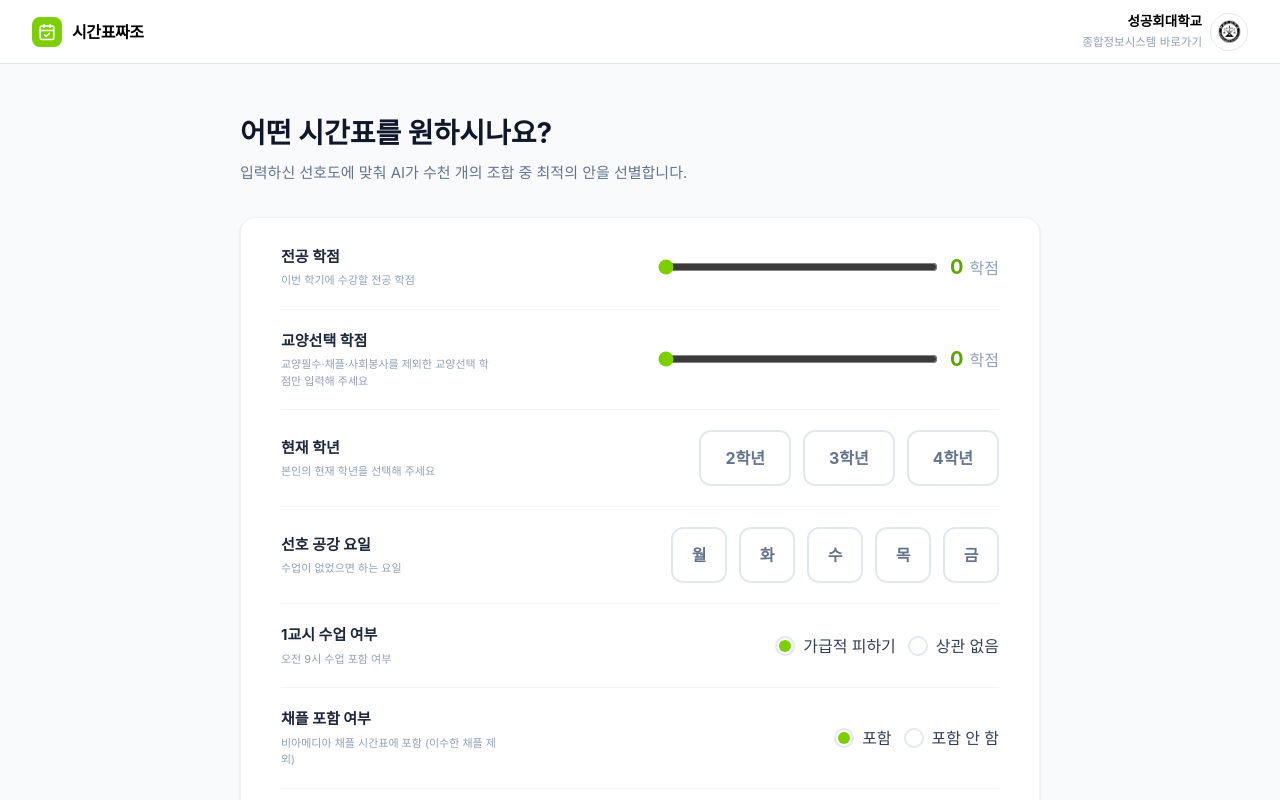
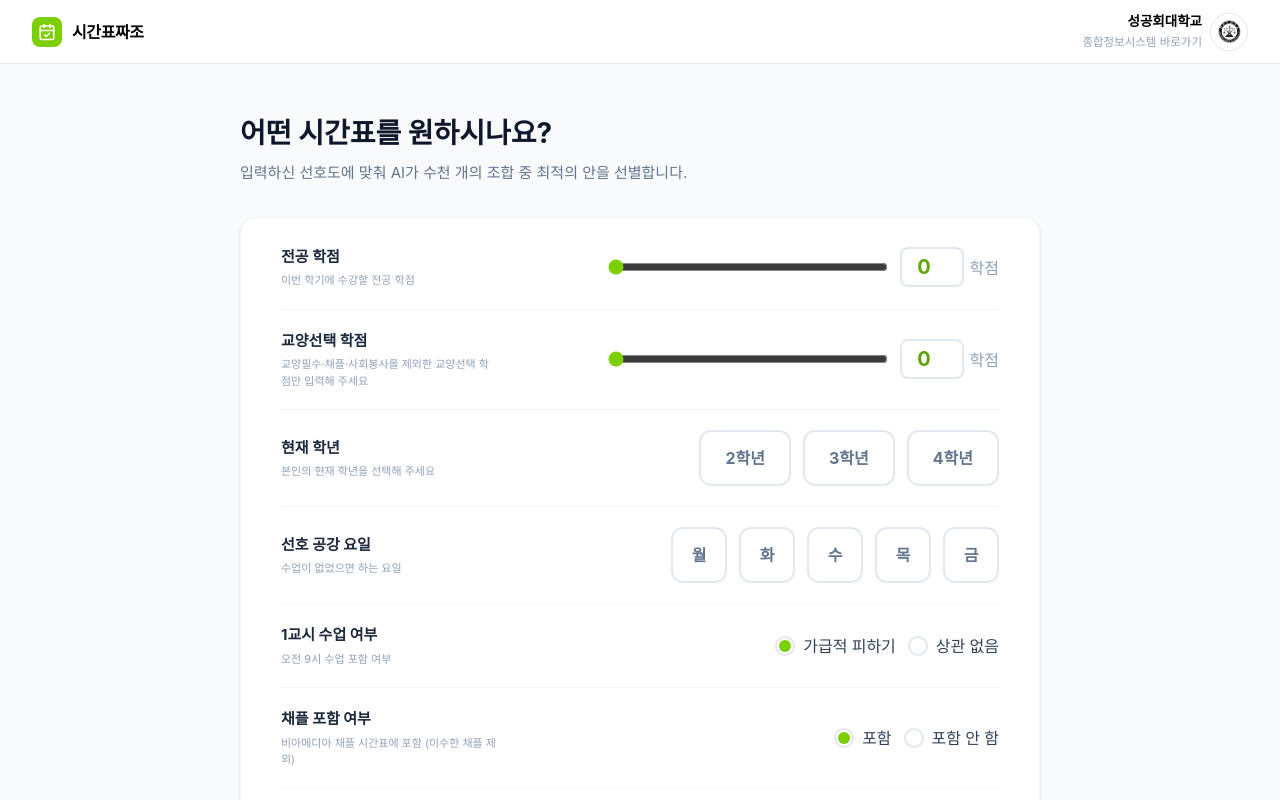
Before and after one commit to 2026-skhuthon-team1/frontend, a React (Vite) app: page /input in a window 1280 px wide. Shown: the top 800 px of the page. Built offline with nearby package versions, Linux system fonts and the light colour scheme; no server answers.

Commit message:
feat/#64: 전공·교양선택 학점을 숫자 입력 칸으로도 입력

```diff
--- a/src/pages/TimetableInputPage.jsx
+++ b/src/pages/TimetableInputPage.jsx
@@ -9,6 +9,7 @@ import TopBar from '../components/TopBar'
 const DAYS = ['월', '화', '수', '목', '금']
 const GRADES = [2, 3, 4] // 1학년은 필수 교양 화면을 거치는 별도 흐름이라 학년을 고르지 않는다
 const MAX_MAJOR_CREDITS = 24
+const MAX_GENERAL_CREDITS = 24
 
 function SectionRow({ label, description, children }) {
   return (
@@ -59,6 +60,38 @@ function MajorSelect({ values, onToggle, options, placeholder }) {
         </div>
       )}
     </div>
+  )
+}
+
+// 학점은 슬라이더로 끌거나 숫자 칸에 직접 적을 수 있다 — 직접 적은 값도 0 ~ max 범위의 정수로 맞춘다
+function CreditField({ value, max, onChange }) {
+  const clamp = (n) => Math.min(max, Math.max(0, Math.round(n)))
+  return (
+    <>
+      <input
+        type="range"
+        min={0}
+        max={max}
+        step={1}
+        value={value}
+        onChange={(e) => onChange(Number(e.target.value))}
+        className="w-[280px] accent-[#7ccf00]"
+      />
+      <div className="flex items-baseline gap-1.5">
+        <input
+          type="number"
+          min={0}
+          max={max}
+          step={1}
+          value={value}
+          // 칸을 누르면 기존 값을 선택해 두어, 바로 입력하면 "05"처럼 앞자리 0이 붙지 않고 새 값으로 바뀐다
+          onFocus={(e) => e.target.select()}
+          onChange={(e) => onChange(e.target.value === '' ? 0 : clamp(Number(e.target.value)))}
+          className="w-16 h-10 rounded-lg border-2 border-[#e2e8f0] bg-white text-center text-[20px] font-bold text-[#5ea500] focus:outline-none focus:border-[#7ccf00] transition-colors"
+        />
+        <span className="text-base text-[#90a1b9]">학점</span>
+      </div>
+    </>
   )
 }
 
@@ -137,19 +170,11 @@ export default function TimetableInputPage() {
                 : '이번 학기에 수강할 전공탐색 학점'
               }
             >
-              <input
-                type="range"
-                min={0}
+              <CreditField
+                value={Math.min(majorCredits, majorCreditsMax)}
                 max={majorCreditsMax}
-                step={1}
-                value={Math.min(majorCredits, majorCreditsMax)}
-                onChange={(e) => setMajorCredits(Number(e.target.value))}
-                className="w-[280px] accent-[#7ccf00]"
+                onChange={setMajorCredits}
               />
-              <div className="flex items-baseline gap-1.5">
-                <span className="text-[20px] font-bold text-[#5ea500]">{Math.min(majorCredits, majorCreditsMax)}</span>
-                <span className="text-base text-[#90a1b9]">학점</span>
-              </div>
             </SectionRow>
 
             {/* 교양선택 학점 — 교양선택 과목 학점만 센다. 교양필수(1학년이 고른 과목)·채플·사회봉사는 각자 고정·포함 여부로 따로 들어간다 */}
@@ -159,19 +184,7 @@ export default function TimetableInputPage() {
                 ? '교양필수·채플을 제외한 교양선택 학점만 입력해 주세요'
                 : '교양필수·채플·사회봉사를 제외한 교양선택 학점만 입력해 주세요'}
             >
-              <input
-                type="range"
-                min={0}
-                max={24}
-                step={1}
-                value={generalCredits}
-                onChange={(e) => setGeneralCredits(Number(e.target.value))}
-                className="w-[280px] accent-[#7ccf00]"
-              />
-              <div className="flex items-baseline gap-1.5">
-                <span className="text-[20px] font-bold text-[#5ea500]">{generalCredits}</span>
-                <span className="text-base text-[#90a1b9]">학점</span>
-              </div>
+              <CreditField value={generalCredits} max={MAX_GENERAL_CREDITS} onChange={setGeneralCredits} />
             </SectionRow>
 
             {/* 현재 학년 — 1학년(1·2학기)은 학년이 확정돼 있으니 물어볼 필요 없다 */}
```
